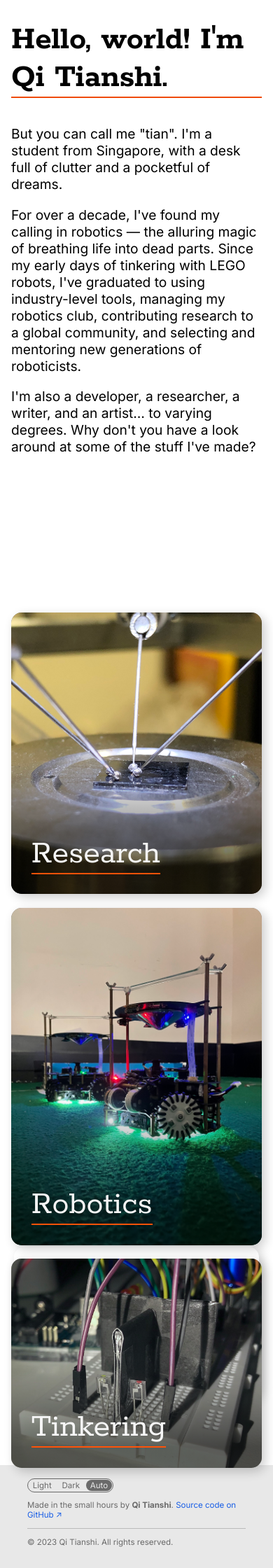
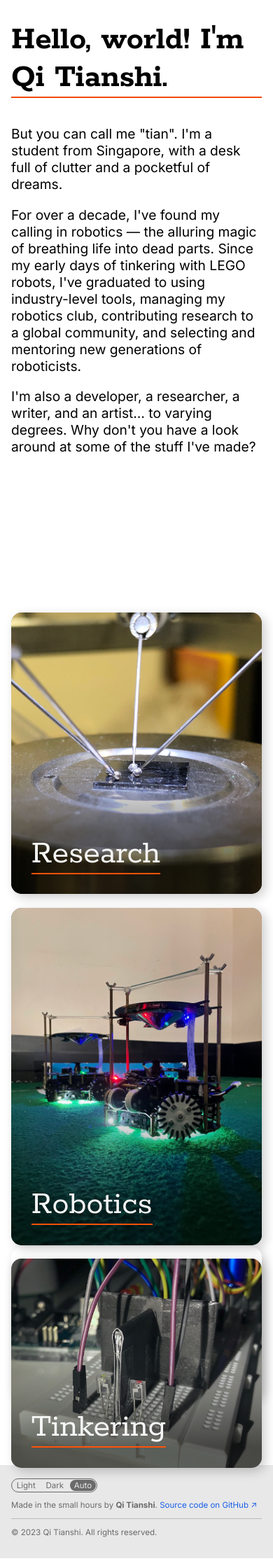
Before and after one commit to qitianshi/qitianshi.com, a Jekyll site: the page built from index.html, in a window 390 px wide. Shown: the part 1473-3713 px from the top of the page at 70% size. Built offline with Jekyll 4.4.1, drawn with Linux system fonts in a browser that asks for light colours.

Commit message:
Make width-specific items fill mobile safe area on mobile

```diff
--- a/_sass/layout/_sitewide-footer.scss
+++ b/_sass/layout/_sitewide-footer.scss
@@ -4,6 +4,7 @@
 
 
 @use "abstracts/mixins" as mix;
+@use "abstracts/variables" as var;
 
 // For classes in the footer.
 .sitewide-footer {
@@ -27,6 +28,8 @@
 
         // Keeps it centered.
         margin: 0 auto;
+
+        @include mix.apply-mobile-margin();
 
     }
 
--- a/assets/styles/home.scss
+++ b/assets/styles/home.scss
@@ -46,6 +46,8 @@
     @include mix.dark-theme() {
         background-color: var(--background-secondary-color);
     }
+
+    @include mix.apply-mobile-margin();
 
     .o-media__content * {
         margin: 0;
```
